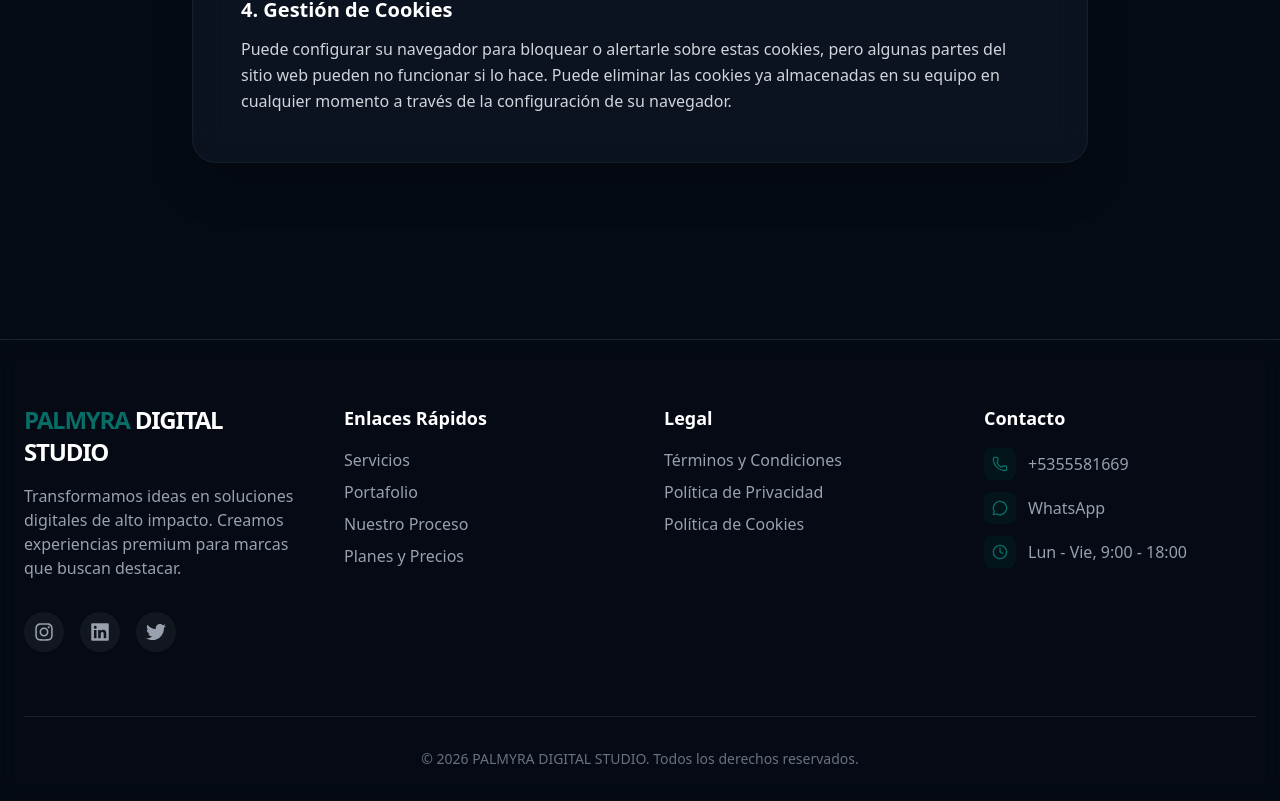
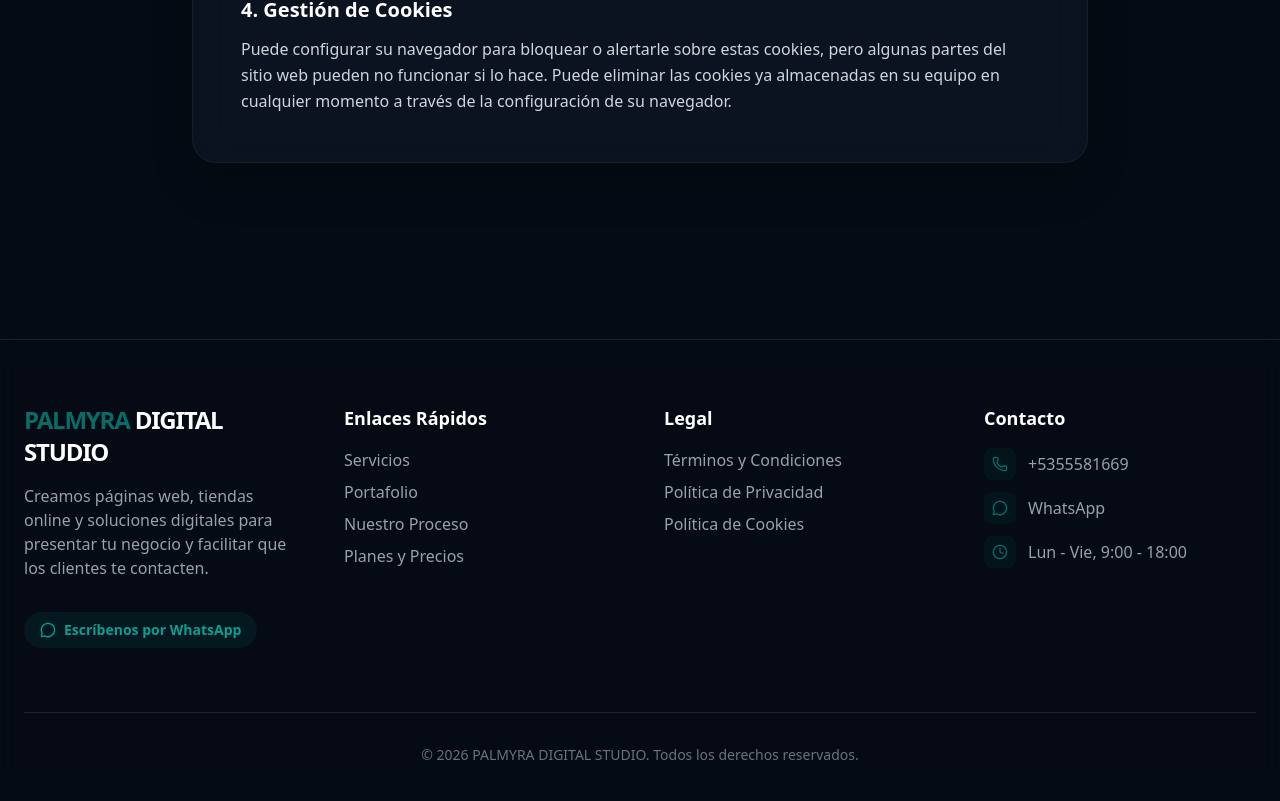
Before and after one commit to Cristian0311/Nexus-Digital-Studio, a React (Vite) app: page /cookies in a window 1280 px wide. Shown: the part 811-1612 px from the top of the page. Built offline with nearby package versions, Linux system fonts and the light colour scheme.

Commit message:
Replace dead social links with working WhatsApp contact

```diff
--- a/src/components/layout/Footer.tsx
+++ b/src/components/layout/Footer.tsx
@@ -1,5 +1,4 @@
 import { Phone, MessageCircle, Clock } from 'lucide-react';
-import { FaInstagram, FaLinkedin, FaTwitter } from 'react-icons/fa';
 import { WHATSAPP_NUMBER, WHATSAPP_URL } from '../../data';
 
 export default function Footer() {
@@ -15,19 +14,11 @@
               <span className="text-brand">PALMYRA</span> DIGITAL STUDIO
             </h3>
             <p className="text-gray-400">
-              Transformamos ideas en soluciones digitales de alto impacto. Creamos experiencias premium para marcas que buscan destacar.
+              Creamos páginas web, tiendas online y soluciones digitales para presentar tu negocio y facilitar que los clientes te contacten.
             </p>
-            <div className="mt-4 flex gap-4">
-              <a href="#" className="flex h-10 w-10 items-center justify-center rounded-full bg-white/5 text-gray-400 transition-colors hover:bg-brand hover:text-white">
-                <FaInstagram size={20} />
-              </a>
-              <a href="#" className="flex h-10 w-10 items-center justify-center rounded-full bg-white/5 text-gray-400 transition-colors hover:bg-brand hover:text-white">
-                <FaLinkedin size={20} />
-              </a>
-              <a href="#" className="flex h-10 w-10 items-center justify-center rounded-full bg-white/5 text-gray-400 transition-colors hover:bg-brand hover:text-white">
-                <FaTwitter size={20} />
-              </a>
-            </div>
+            <a href={`${WHATSAPP_URL}?text=Hola%2C%20quiero%20informaci%C3%B3n%20sobre%20sus%20servicios%20web.`} target="_blank" rel="noopener noreferrer" className="mt-4 inline-flex w-fit items-center gap-2 rounded-full bg-brand/15 px-4 py-2 text-sm font-semibold text-brand-light transition-colors hover:bg-brand hover:text-white">
+              <MessageCircle size={16} /> Escríbenos por WhatsApp
+            </a>
           </div>
 
           <div className="flex flex-col gap-4">
```
